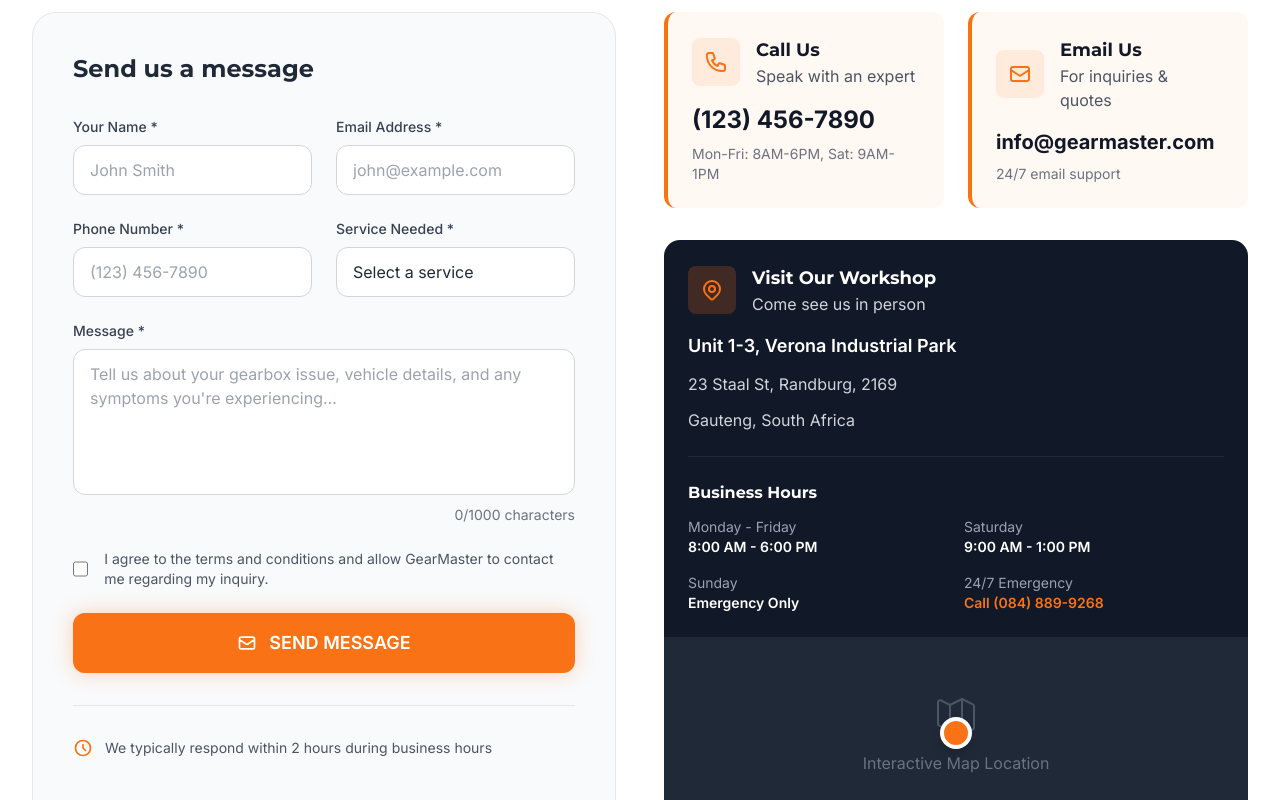
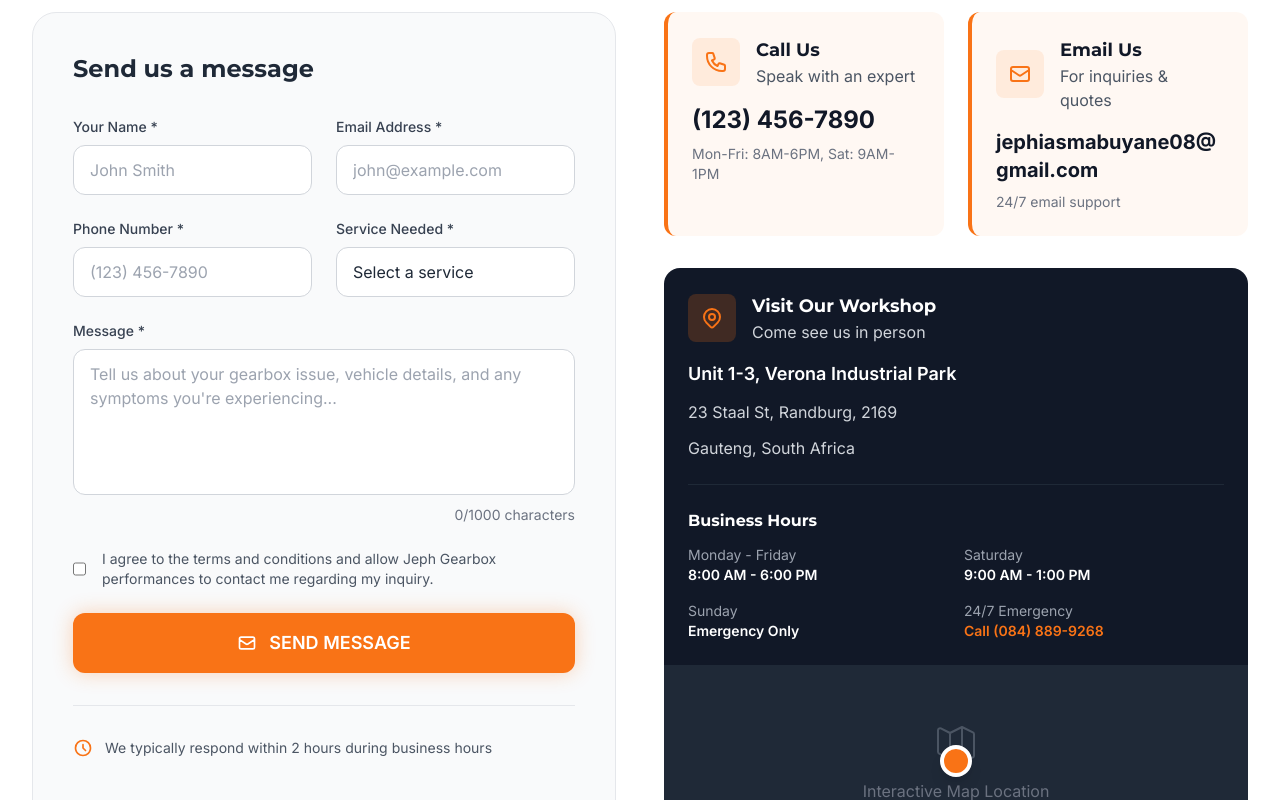
Before and after one commit to lihleG/Jeph-Gearbox-performances, a React (Create React App) app: page / in a window 1280 px wide. Shown: the part 8140-8940 px from the top of the page. Built offline with nearby package versions, Linux system fonts and the light colour scheme; the HTML template or start-up script is replaced by a standard one.

Commit message:
Update Footer and ContactPage
- Update Footer with NextGen Software credit
- Update ContactPage with EmailJS and embedded Calendly
- Improve form validation and user experience
- Clean up design and remove placeholder images

```diff
--- a/src/components/ContactSection.tsx
+++ b/src/components/ContactSection.tsx
@@ -155,7 +155,7 @@
                 </div>
                 <h4 className="text-xl font-bold text-gray-900 mb-3">Message Sent Successfully!</h4>
                 <p className="text-gray-600 mb-6">
-                  Thank you for contacting GearMaster. We'll get back to you within 24 hours.
+                  Thank you for contacting Jeph Gearbox performances. We'll get back to you within 24 hours.
                   {formData.email && (
                     <span className="block mt-2 text-sm">
                       We've received your inquiry about "{formData.service}"
@@ -297,7 +297,7 @@
                     className="w-5 h-5 text-primary rounded focus:ring-primary focus:ring-2"
                   />
                   <label htmlFor="consent" className="text-sm text-gray-600">
-                    I agree to the terms and conditions and allow GearMaster to contact me regarding my inquiry.
+                    I agree to the terms and conditions and allow Jeph Gearbox performances to contact me regarding my inquiry.
                   </label>
                 </div>
 
@@ -375,7 +375,7 @@
                   </div>
                 </div>
                 <a href="mailto:info@gearmaster.com" className="text-xl font-bold text-gray-900 hover:text-primary transition-colors break-all">
-                  info@gearmaster.com
+                  jephiasmabuyane08@gmail.com
                 </a>
                 <p className="text-sm text-gray-500 mt-2">24/7 email support</p>
               </div>
@@ -467,7 +467,7 @@
                 }
                 onClick={() => window.location.href = 'tel:1234567890'}
               >
-                CALL EMERGENCY HOTLINE: (123) 456-7890
+                CALL EMERGENCY HOTLINE: (084) 889-9268
               </Button>
             </div>
           </div>
--- a/src/components/Footer.tsx
+++ b/src/components/Footer.tsx
@@ -171,7 +171,7 @@
         <div className="border-t border-gray-800 mt-12 pt-8">
           <div className="flex flex-col md:flex-row justify-between items-center">
             <p className="text-gray-400 text-sm mb-4 md:mb-0">
-              © {new Date().getFullYear()} GearMaster Gearbox Specialists. All rights reserved.
+              © {new Date().getFullYear()} Jeph Gearbox performances. All rights reserved.
             </p>
             <div className="flex space-x-6">
               <a
```
